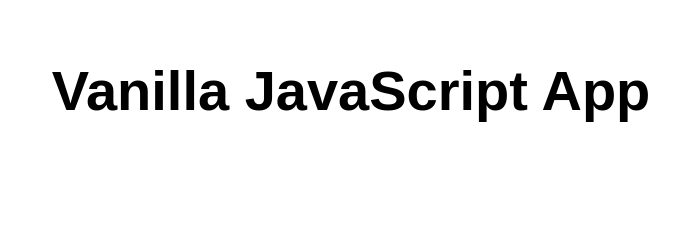
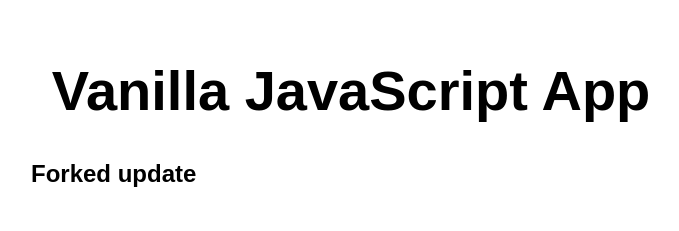
Before and after one commit to sachin-rathor/vanillaicm, a website: page src/index.html in a window 1280 px wide. Shown: the whole page, without its empty margins (289-968 px from the left). Drawn offline with Linux system fonts and the light colour scheme.

Commit message:
Update index.html

```diff
--- a/src/index.html
+++ b/src/index.html
@@ -11,6 +11,7 @@
 <body>
   <main>
     <h1>Vanilla JavaScript App</h1>
+    <h2>Forked update</h2>
   </main>
 </body>
 
```
